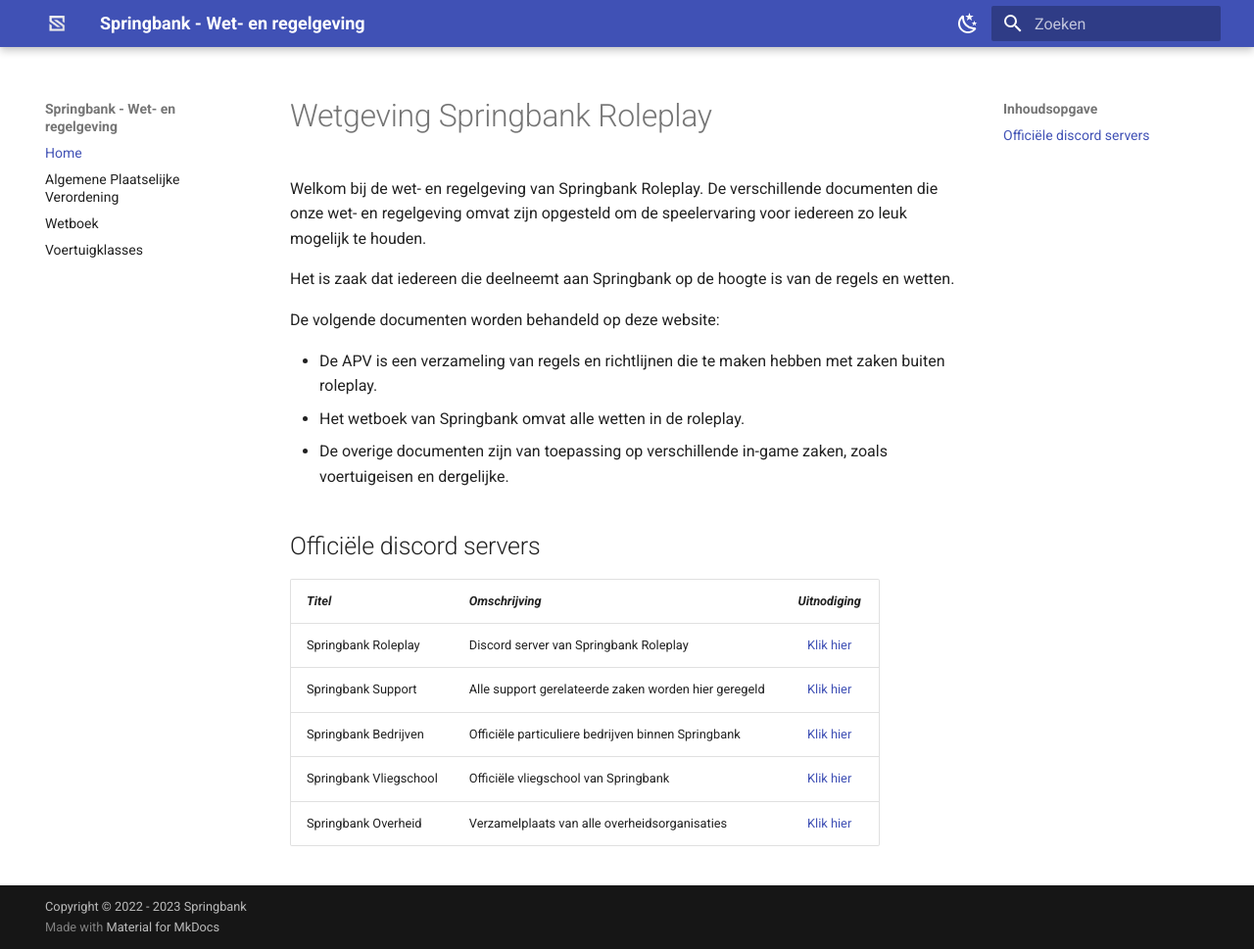
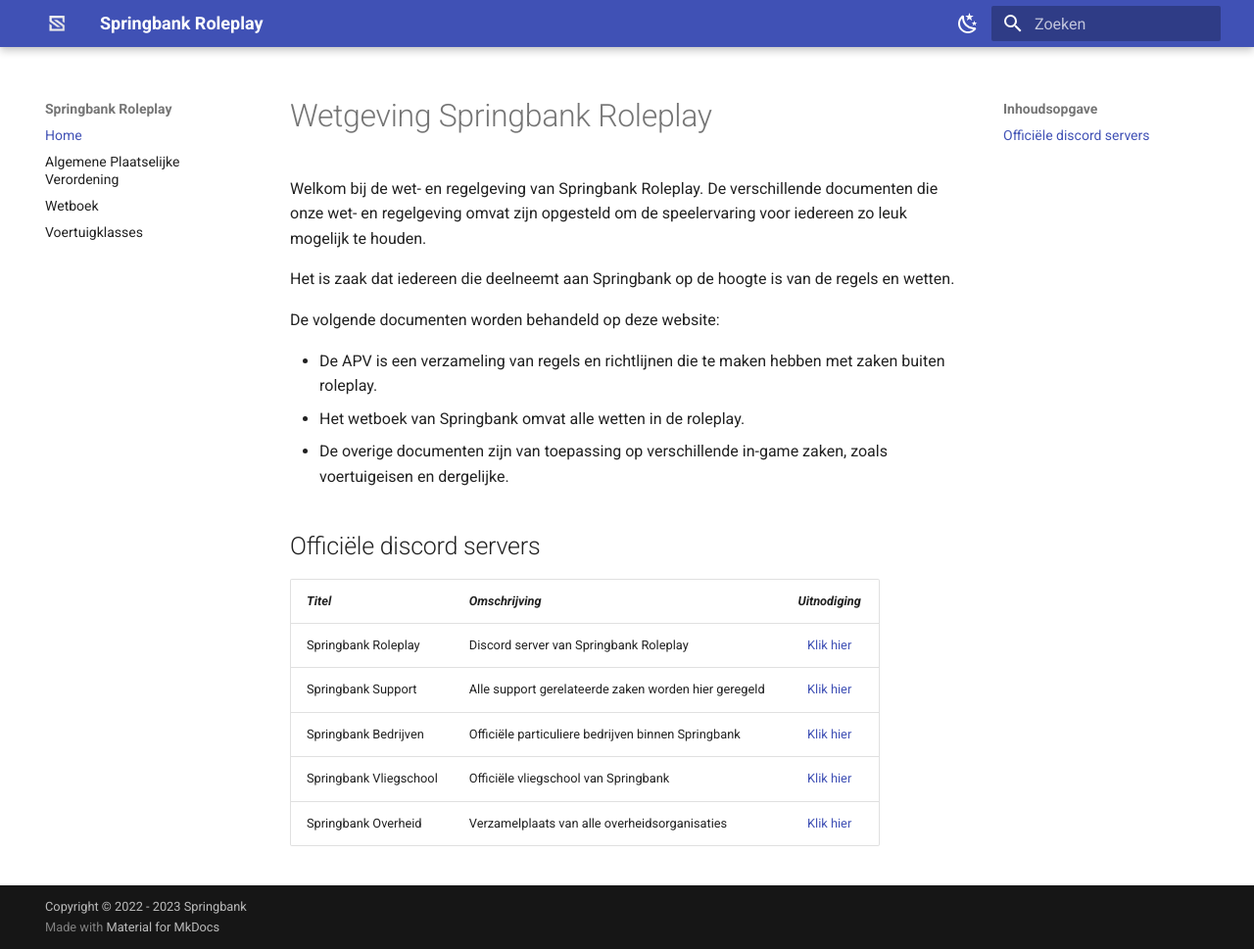
Before and after one commit to kevinpannenborg/wet-en-regelgeving, an MkDocs documentation site: the page built from docs/index.md, in a window 1280 px wide and 969 px high. Shown: the whole window at 98% size. Built offline with MkDocs 1.6.1 and Material for MkDocs 9.7.7, drawn with Linux system fonts in a browser that asks for light colours; comment, search, counter and statistics services are not loaded.

Commit message:
Update mkdocs.yml

```diff
--- a/mkdocs.yml
+++ b/mkdocs.yml
@@ -1,5 +1,5 @@
 # Project information
-site_name: Springbank - Wet- en regelgeving
+site_name: Springbank Roleplay
 site_url: 'https://wetboek.srp-fivem.nl/'
 site_description: 'Wet en regelgeving van Springbank Roleplay'
 site_author: 'Springbank Roleplay'
```
